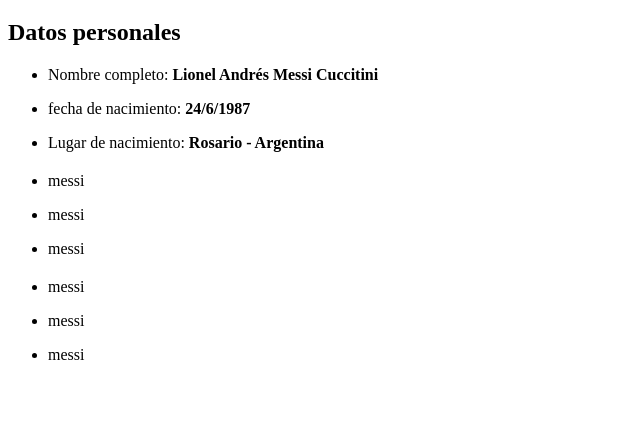
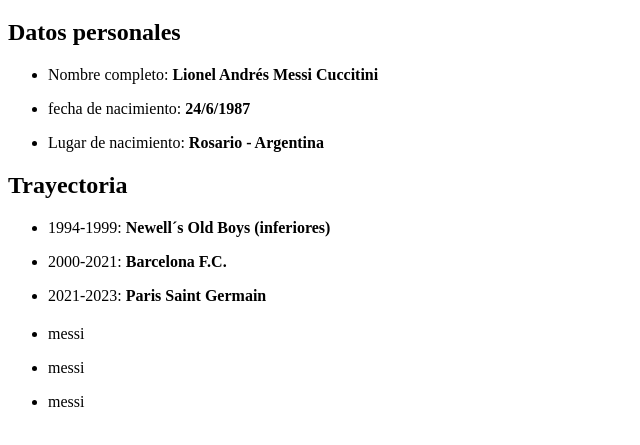
Before and after one commit to SleepD4rt/Gaston-Pares---Primera-Entrega-NUCBA-, a plain HTML site: page index.html in a window 1280 px wide. Shown: the part 61-506 px from the top of the page, without its empty margins (0-640 px from the left). Drawn offline with Linux system fonts and the light colour scheme.

Commit message:
add trayectoria

```diff
--- a/index.html
+++ b/index.html
@@ -8,7 +8,7 @@
   </head>
   <body>
     <header><h1>Curriculum vitae de Lionel Messi</h1></header>
-
+<main>
     <!--  Generado con este emmet .container>(h2+ul>li*3>p{messi})*3 -->
     <div class="container">
       <h2>Datos personales</h2>
@@ -23,16 +23,16 @@
           <p>Lugar de nacimiento: <b>Rosario - Argentina</b></p>
         </li>
       </ul>
-      <h2></h2>
+      <h2>Trayectoria</h2>
       <ul>
         <li>
-          <p>messi</p>
+            <p>1994-1999: <b>Newell´s Old Boys (inferiores)</b></p>
         </li>
         <li>
-          <p>messi</p>
+            <p>2000-2021: <b>Barcelona F.C.</b></p>
         </li>
         <li>
-          <p>messi</p>
+            <p>2021-2023: <b>Paris Saint Germain</b></p>
         </li>
       </ul>
       <h2></h2>
@@ -48,5 +48,7 @@
         </li>
       </ul>
     </div>
+</main>
+
   </body>
 </html>
```
